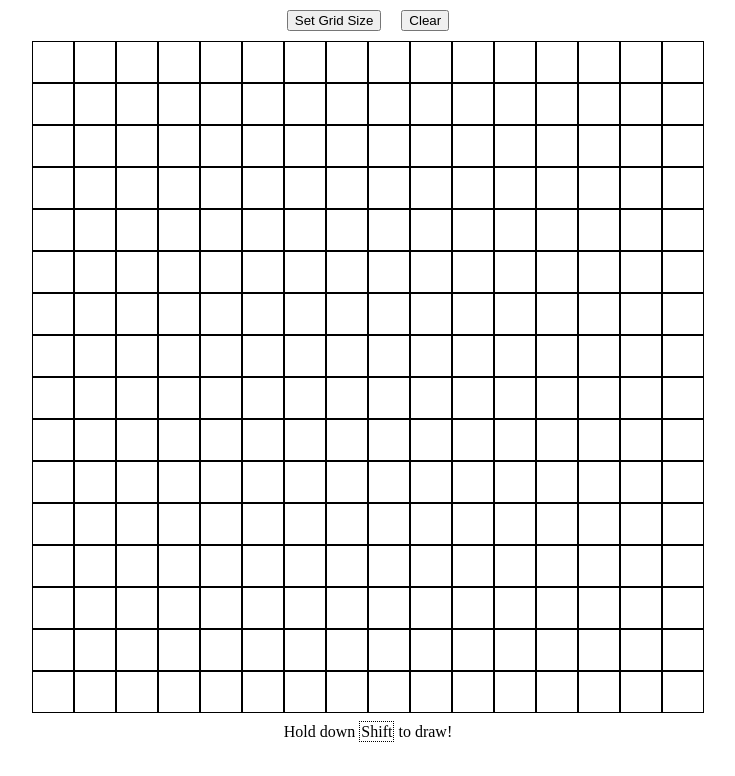
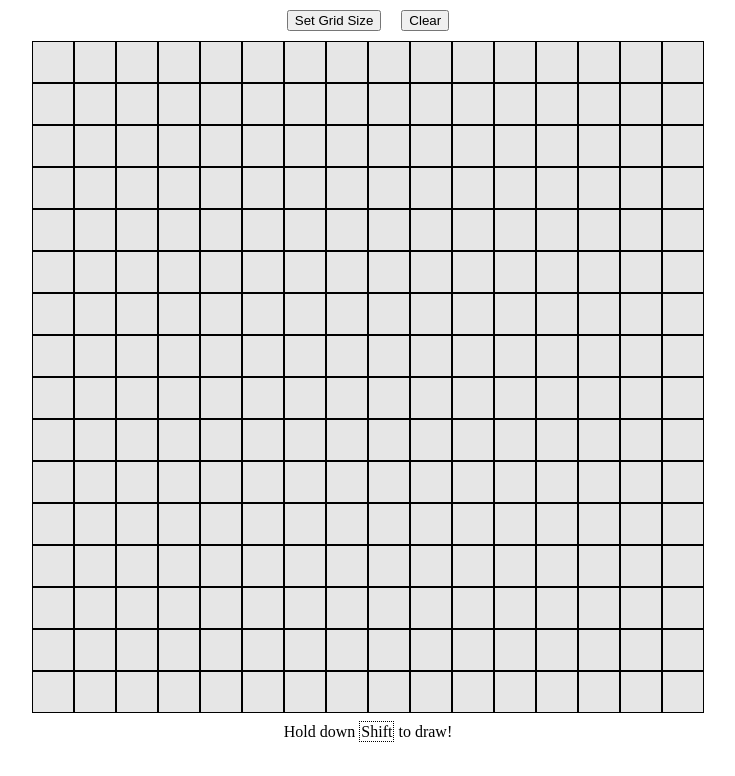
Before and after one commit to Jerbydern/etchSketch, a plain HTML site: page index.html in a window 1280 px wide. Both pictures are taken after a click on the button "Clear". Shown: the whole page, without its empty margins (272-1007 px from the left). Drawn offline with Linux system fonts and the light colour scheme.

Commit message:
Fix clear button

```diff
--- a/etchSketch.js
+++ b/etchSketch.js
@@ -34,9 +34,11 @@ gridButt.addEventListener('click', (event) => {
 
 //Clearing Button
 clearButt.addEventListener('click', ()=> {
-    squares = document.querySelectorAll(".moused")
-    squares.forEach((square) => square.classList.remove("moused"))
-
+    squares = document.querySelectorAll(".square");
+    squares.forEach((square) => {
+        square.style.backgroundColor = 'white'
+        square.style.filter = 'brightness(0.9)'
+    })
 })
 
 
@@ -113,13 +115,16 @@ function getRandomInt(max) {
   }
 
 function changeColor (element) {
+    //Assigns each square a random color
     let color = [getRandomInt(255),getRandomInt(255),getRandomInt(255)]
     element.style.backgroundColor ='rgb('+color[0]+','+color[1]+','+color[2]+')';
 
-    //My very belabored attempt at making it slowly descend to black each time the mouse runs over it
+    //This part makes it turn black over several iterations
     let style = getComputedStyle(element)
     let currBrightness = parseFloat(style.getPropertyValue('filter').replace(/\D/g, '')/10)
+
     if (currBrightness) {
+
         element.style.filter = 'brightness('+ (currBrightness - 0.1) + ')'
     }
 
--- a/styles.css
+++ b/styles.css
@@ -10,6 +10,7 @@
 .square {
     min-width:40px;
     min-height:40px;
+    background-color:white;
     filter: brightness(0.9);
     border: 1px black solid
 
```
